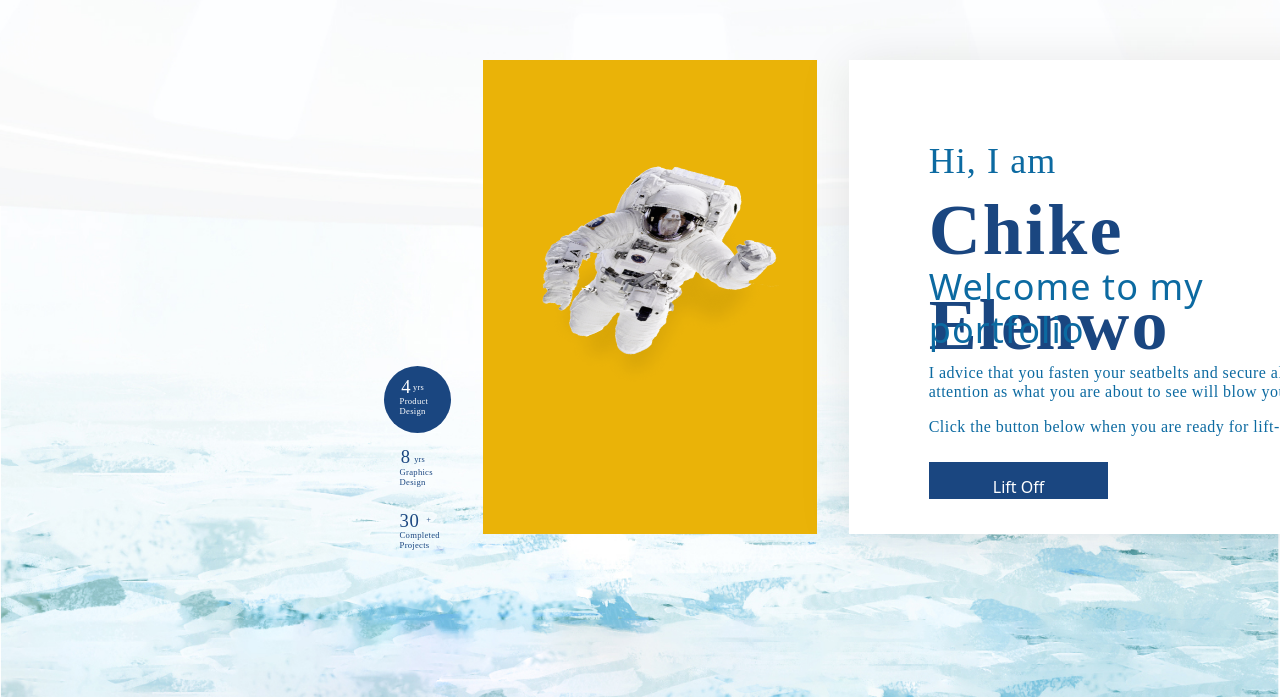
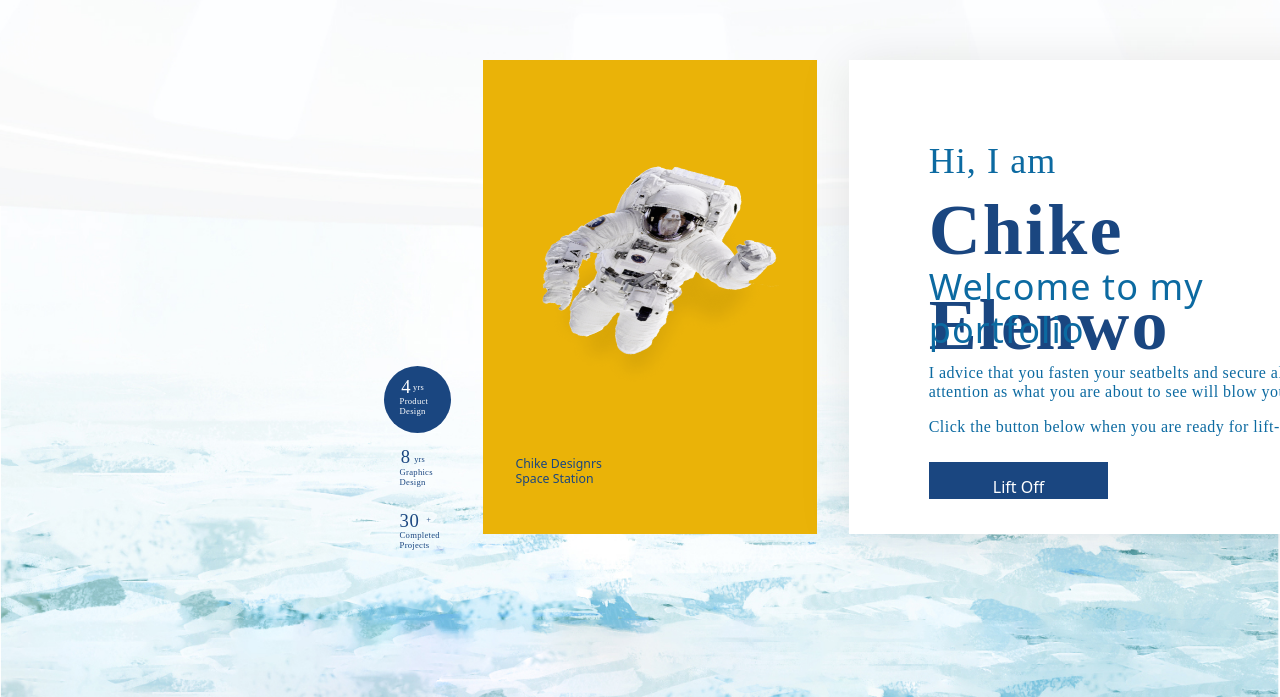
Before and after one commit to genbigbadsmoke/chikesPortfolio, a Next.js app: page / in a window 1280 px wide. Shown: the part 103-800 px from the top of the page. Built offline with nearby package versions, Linux system fonts and the light colour scheme.

Commit message:
new update

```diff
--- a/pages/index.js
+++ b/pages/index.js
@@ -1,9 +1,10 @@
 import Head from 'next/head'
 import Image from 'next/image'
 import Link from 'next/link'
-import { RiRocket2Line } from 'react-icons/ri'
+
 
 export default function Home() {
+
   return (
     <div>
       <Head>
@@ -48,6 +49,11 @@ export default function Home() {
                   fill
                 />
               </div>
+              <div className='animatedText'>
+                <p>Chike Designrs</p>
+                <p className='p1'>Space Station</p>
+                <p></p>
+              </div>
             </div>
             <div className='frameR w-[61.04vw] flex-col bg-white shadow-[0_4px_50px_rgba(0,0,0,0.1)] space-y-4'>
               <div className='frameRtext relative items-start w-[73%] h-[37%] order-1 p-0 grow-0 gap-5 top-20 left-20'>
--- a/styles/globals.css
+++ b/styles/globals.css
@@ -14,6 +14,39 @@ a {
   box-sizing: border-box;
 }
 
+.animatedText {
+  width: 134px;
+  height: 45px;
+  left: 33px;
+  position: relative;
+  top: 18%;
+  font-weight: 500;
+  font-size: 12.31px;
+  line-height: 14.76px;
+  letter-spacing: 3%;
+  font-style: normal;
+  color: #1A4680;
+}
+
+.animatedText p {
+  margin: 0;
+  white-space: nowrap;
+  overflow: hidden;
+  animation: typing 4s steps(22, end) forwards;
+}
+
+.animatedText .p1 {
+  margin: 0;
+  white-space: nowrap;
+  overflow: hidden;
+  animation: typing 4s steps(22, end) forwards;
+}
+
+
+@keyframes typing {
+  0% {width: 0%}
+  100% {width: 100%}
+}
 
 @layer base {
   @font-face {
```
